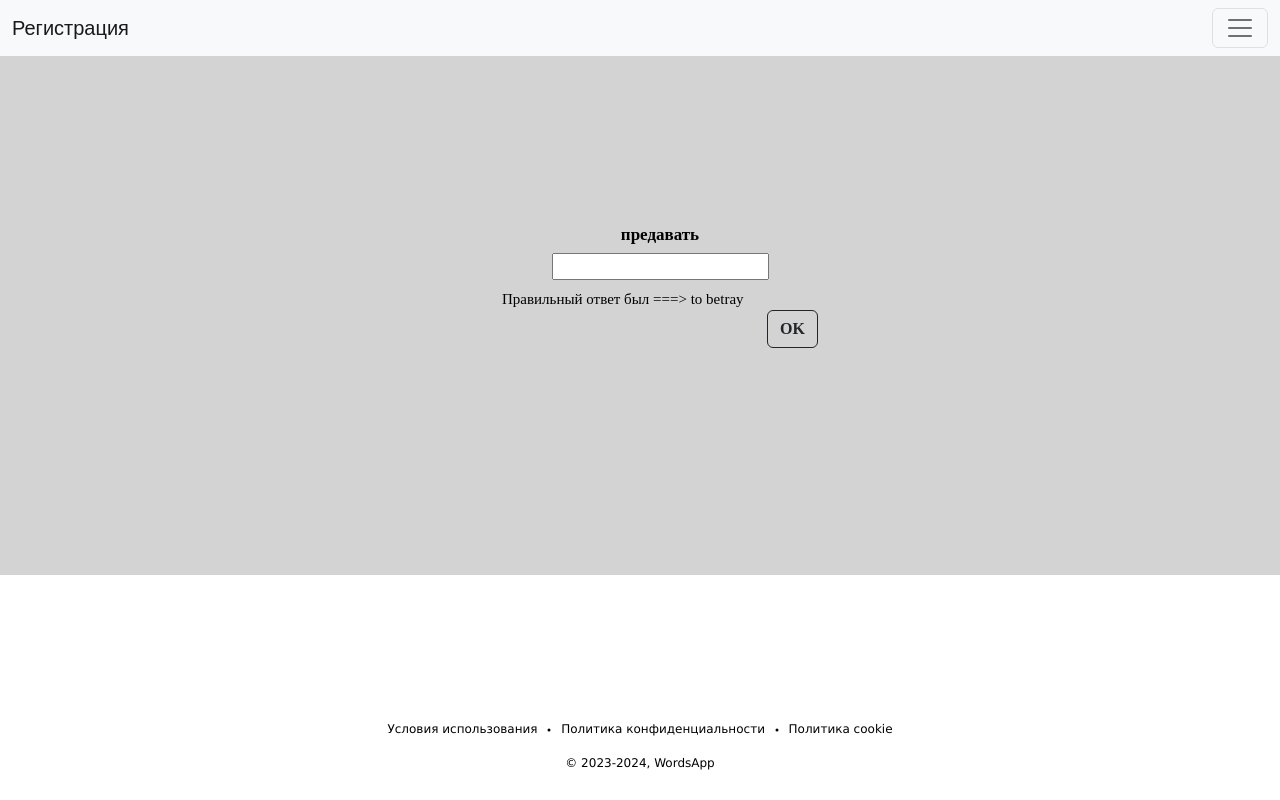
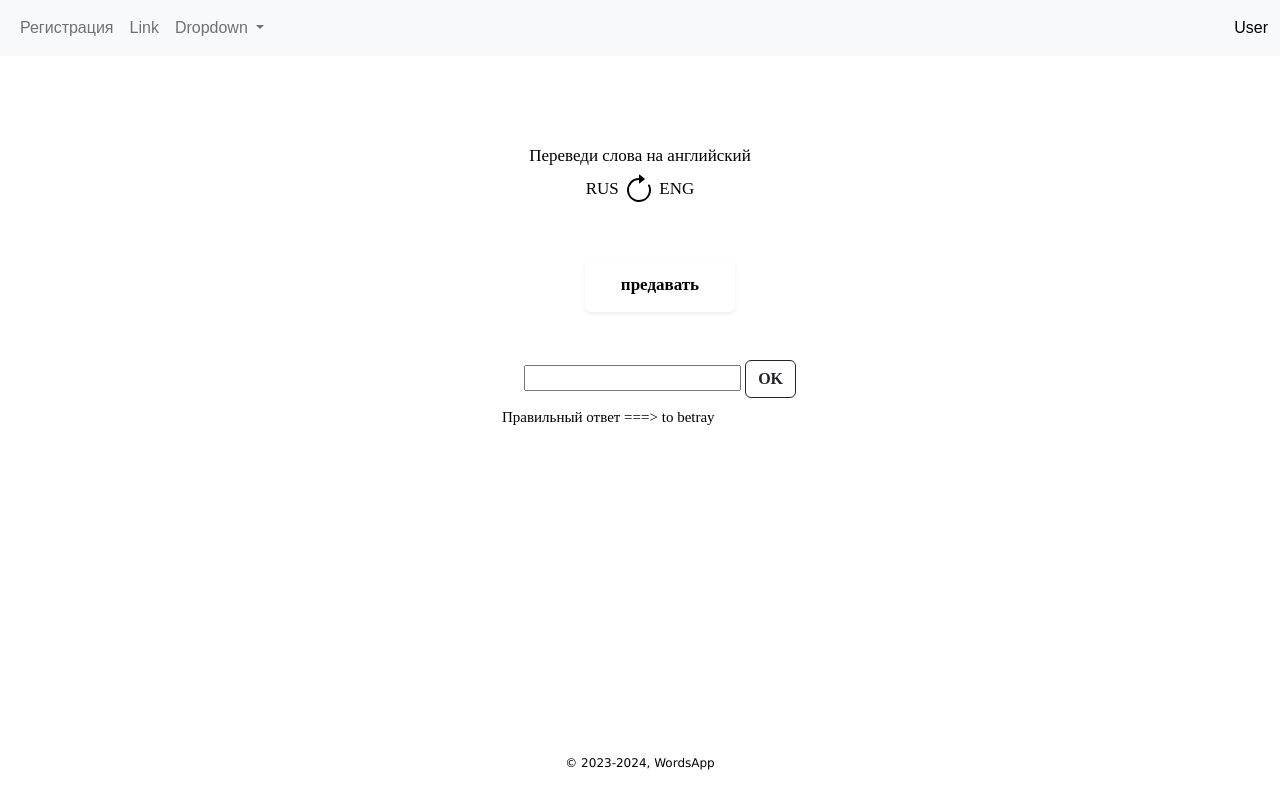
Before and after one commit to Sautenko-Andrey/WordsApp, a Django app: page / in a window 1280 px wide. Run offline with Django 4.2, Linux system fonts and the light colour scheme; data comes from the database, SQL or seed files in the repository; both versions use the stored data as it was after the commit.

Commit message:
changed style of index.html

```diff
--- a/vocabulary/static/vocabulary/css/styles.css
+++ b/vocabulary/static/vocabulary/css/styles.css
@@ -20,6 +20,14 @@ a {
 a:hover {
     color: #4f4f4f;
     text-decoration: none;
+}
+
+a.change-translate {
+    color: black;
+}
+
+a.change-translate:hover {
+    color: blue;
 }
 
 img {
--- a/vocabulary/templates/vocabulary/base.html
+++ b/vocabulary/templates/vocabulary/base.html
@@ -23,24 +23,13 @@
         <td valign=top>
             {% block mainmenu %}
 
-            <nav class="navbar bg-light fixed-top">
+            <nav class="navbar navbar-expand-lg bg-light">
                 <div class="container-fluid">
-                    <a class="navbar-brand" href="#">Регистрация</a>
-                    <button class="navbar-toggler" type="button" data-bs-toggle="offcanvas"
-                            data-bs-target="#offcanvasNavbar" aria-controls="offcanvasNavbar">
-                        <span class="navbar-toggler-icon"></span>
-                    </button>
-                    <div class="offcanvas offcanvas-end" tabindex="-1" id="offcanvasNavbar"
-                         aria-labelledby="offcanvasNavbarLabel">
-                        <div class="offcanvas-header">
-                            <h5 class="offcanvas-title" id="offcanvasNavbarLabel">Меню WordsApp</h5>
-                            <button type="button" class="btn-close" data-bs-dismiss="offcanvas"
-                                    aria-label="Close"></button>
-                        </div>
-                        <div class="offcanvas-body">
-                            <ul class="navbar-nav justify-content-end flex-grow-1 pe-3">
+
+                    <div class="collapse navbar-collapse" id="navbarSupportedContent">
+                        <ul class="navbar-nav me-auto mb-2 mb-lg-0">
                             <li class="nav-item">
-                                    <a class="nav-link active" aria-current="page" href="#">Home</a>
+                                <a class="nav-link" aria-current="page" href="#">Регистрация</a>
                             </li>
                             <li class="nav-item">
                                 <a class="nav-link" href="#">Link</a>
@@ -60,11 +49,7 @@
                                 </ul>
                             </li>
                         </ul>
-                            <form class="d-flex mt-3" role="search">
-                                <input class="form-control me-2" type="search" placeholder="Search" aria-label="Search">
-                                <button class="btn btn-outline-success" type="submit">Search</button>
-                            </form>
-                        </div>
+                            <a class="nav-link" aria-current="page" href="#">User</a>
                     </div>
                 </div>
             </nav>
@@ -96,17 +81,6 @@
     <tr>
         <td valign=top>
             <div id="footer">
-                <p align="center"><a href="#">Условия использования</a>
-                    <svg xmlns="http://www.w3.org/2000/svg" width="16" height="16" fill="currentColor" class="bi bi-dot"
-                         viewBox="0 0 16 16">
-                        <path d="M8 9.5a1.5 1.5 0 1 0 0-3 1.5 1.5 0 0 0 0 3z"/>
-                    </svg>
-                    <a href="#"> Политика конфиденциальности </a>
-                    <svg xmlns="http://www.w3.org/2000/svg" width="16" height="16" fill="currentColor" class="bi bi-dot"
-                         viewBox="0 0 16 16">
-                        <path d="M8 9.5a1.5 1.5 0 1 0 0-3 1.5 1.5 0 0 0 0 3z"/>
-                    </svg>
-                    <a href="#">Политика cookie</a></p>
                 <p align="center">&copy; 2023-2024, WordsApp</p>
             </div>
         </td>
--- a/vocabulary/templates/vocabulary/index.html
+++ b/vocabulary/templates/vocabulary/index.html
@@ -2,15 +2,23 @@
 {% load static %}
 
 {% block content %}
-<div class="main_blue_style">
 <br>
 <br>
 <br>
 <br>
-    <br>
-    <br>
-    <br>
-    <br>
+<div class="container">
+    <div class="row">
+        <div class="col-xl-12 col-md-12 col-sm-12" align="center">
+            <h5>Переведи слова на английский</h5>
+
+            <h5>RUS <a class="change-translate" href="#"><svg xmlns="http://www.w3.org/2000/svg" width="32" height="32" fill="currentColor"
+                 class="bi bi-arrow-clockwise" viewBox="0 0 16 16">
+                <path fill-rule="evenodd" d="M8 3a5 5 0 1 0 4.546 2.914.5.5 0 0 1 .908-.417A6 6 0 1 1 8 2v1z"/>
+                <path d="M8 4.466V.534a.25.25 0 0 1 .41-.192l2.36 1.966c.12.1.12.284 0 .384L8.41 4.658A.25.25 0 0 1 8 4.466z"/>
+            </svg></a> ENG</h5>
+        </div>
+    </div>
+</div>
 <br>
 <br>
 <div class="container">
@@ -23,21 +31,21 @@
                 {% csrf_token %}
                 <div class="form-error">{{form.non_filed_errors}}</div>
                 {% for f in form %}
-                    <h5 align="center"><label class="form-label" for="{{f.id_for_label}}"><b>{{rus_word}}</b></label>{{f}}
+                <h5 align="center"><label class="form-label shadow-sm p-3 mb-5 bg-body rounded"
+                                          for="{{f.id_for_label}}"><b>{{rus_word}}</b></label>{{f}}
+                    <button type="submit" class="btn btn-outline-dark"><b>OK</b></button>
                 </h5>
                 {{result}}
-                    Правильный ответ был ===> {{right_value}}
+                Правильный ответ ===> {{right_value}}
                 <div class="form-error">{{f.errors}}</div>
                 {% endfor %}
-                    <h6 align="right">
-                        <button type="submit" class="btn btn-outline-dark"><b>OK</b></button>
-                    </h6>
             </form>
+
+
         </div>
         <div class="col-xl-4 col-md-4 col-sm-12" align="left">
         </div>
 
     </div>
 </div>
-</div>
 {% endblock %}
```
Also changed, not shown: db.sqlite3. Lines whose indentation alone changed are shown as unchanged.
